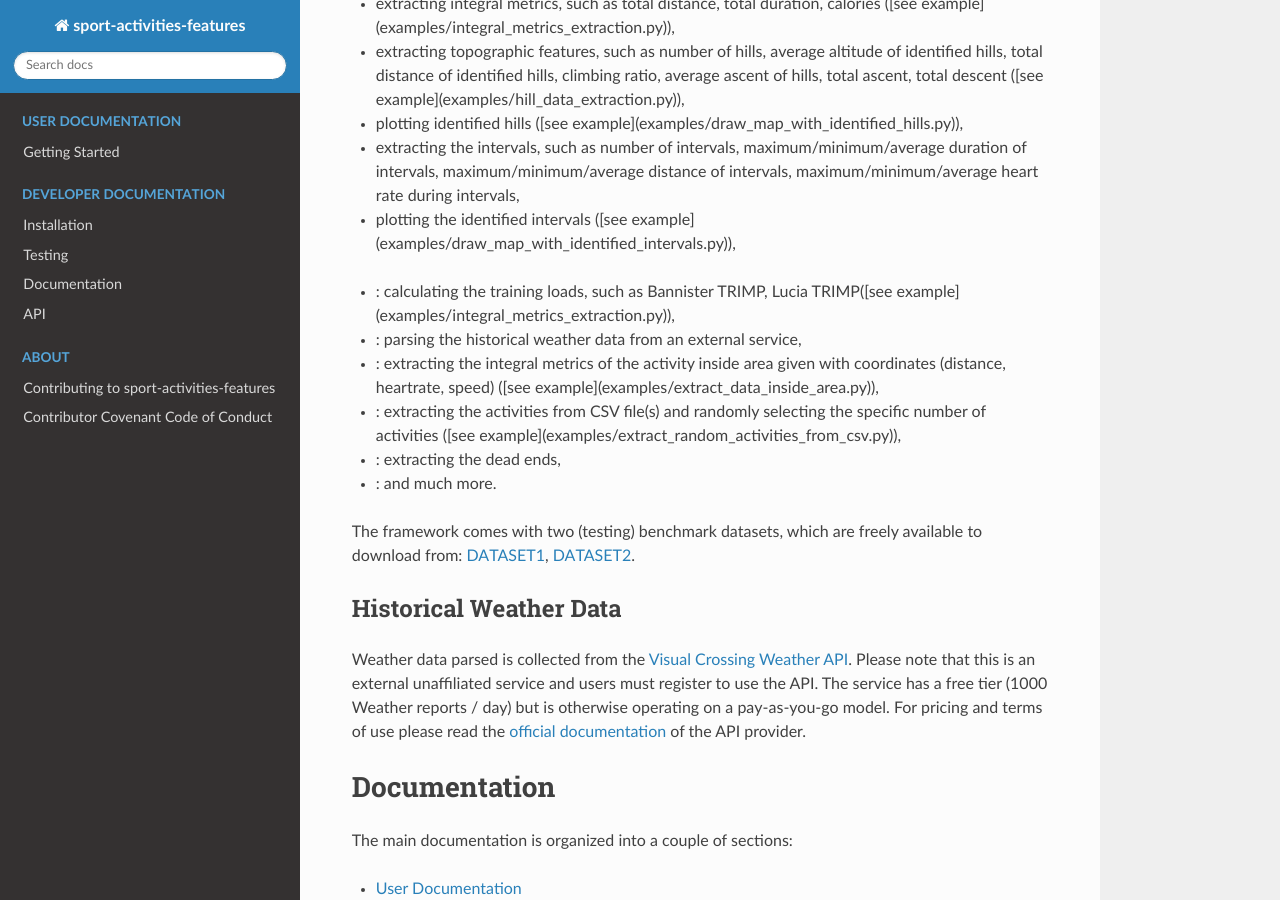
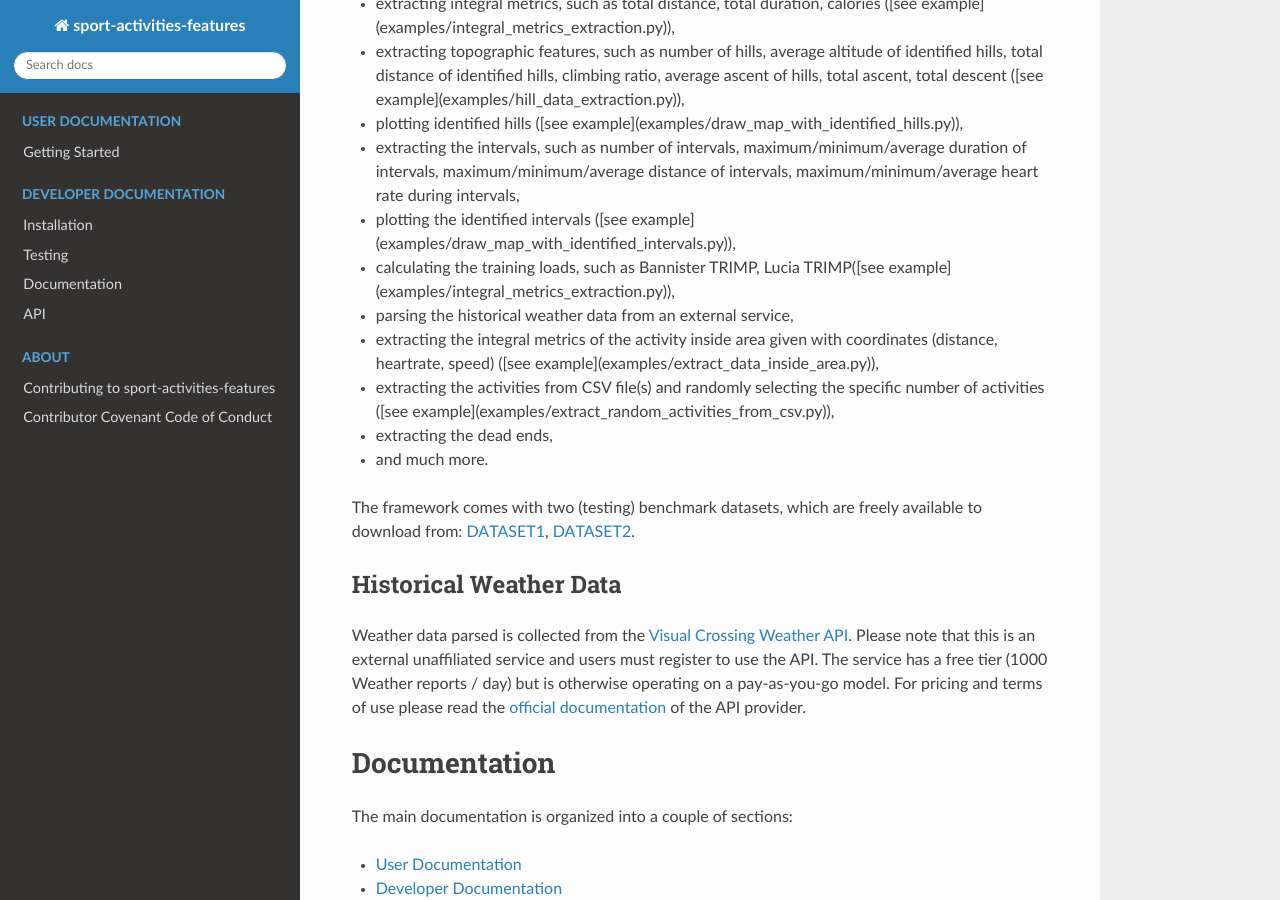
Before and after one commit to firefly-cpp/sport-activities-features, a Sphinx documentation site: the page built from docs/index.rst, in a window 1280 px wide and 900 px high, scrolled down 1100 px. Built offline with Sphinx 7.4.7 and the Read the Docs theme 2.0.0, drawn with Linux system fonts in a browser that asks for light colours.

Commit message:
update documentation

```diff
--- a/docs/index.rst
+++ b/docs/index.rst
@@ -20,18 +20,16 @@ Detailed insights
 The sport-activities-features framework is compatible with TCX & GPX activity files and `Overpass API <https://wiki.openstreetmap.org/wiki/Overpass_API>`_ nodes. Current version witholds (but is not limited to) following functions:
 
 - extracting integral metrics, such as total distance, total duration, calories ([see example](examples/integral_metrics_extraction.py)),
-
 - extracting topographic features, such as number of hills, average altitude of identified hills, total distance of identified hills, climbing ratio, average ascent of hills, total ascent, total descent ([see example](examples/hill_data_extraction.py)),
-
 - plotting identified hills ([see example](examples/draw_map_with_identified_hills.py)),
 - extracting the intervals, such as number of intervals, maximum/minimum/average duration of intervals, maximum/minimum/average distance of intervals, maximum/minimum/average heart rate during intervals,
 - plotting the identified intervals ([see example](examples/draw_map_with_identified_intervals.py)),
-* : calculating the training loads, such as Bannister TRIMP, Lucia TRIMP([see example](examples/integral_metrics_extraction.py)),
-* : parsing the historical weather data from an external service,
-* : extracting the integral metrics of the activity inside area given with coordinates (distance, heartrate, speed) ([see example](examples/extract_data_inside_area.py)),
-* : extracting the activities from CSV file(s) and randomly selecting the specific number of activities ([see example](examples/extract_random_activities_from_csv.py)),
-* : extracting the dead ends,
-* : and much more.
+- calculating the training loads, such as Bannister TRIMP, Lucia TRIMP([see example](examples/integral_metrics_extraction.py)),
+- parsing the historical weather data from an external service,
+- extracting the integral metrics of the activity inside area given with coordinates (distance, heartrate, speed) ([see example](examples/extract_data_inside_area.py)),
+- extracting the activities from CSV file(s) and randomly selecting the specific number of activities ([see example](examples/extract_random_activities_from_csv.py)),
+- extracting the dead ends,
+- and much more.
 
 The framework comes with two (testing) benchmark datasets, which are freely available to download from: `DATASET1 <http://iztok-jr-fister.eu/static/publications/Sport5.zip>`_, `DATASET2 <http://iztok-jr-fister.eu/static/css/datasets/Sport.zip>`_.
 
```
